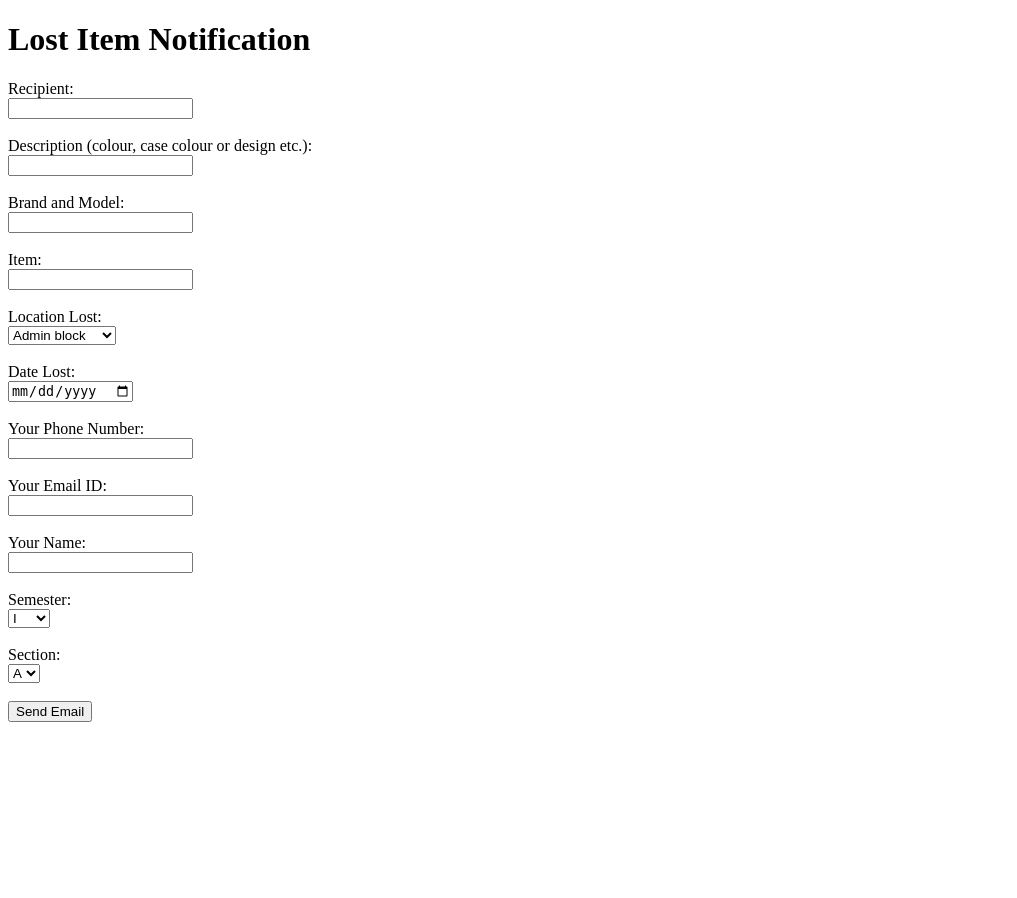
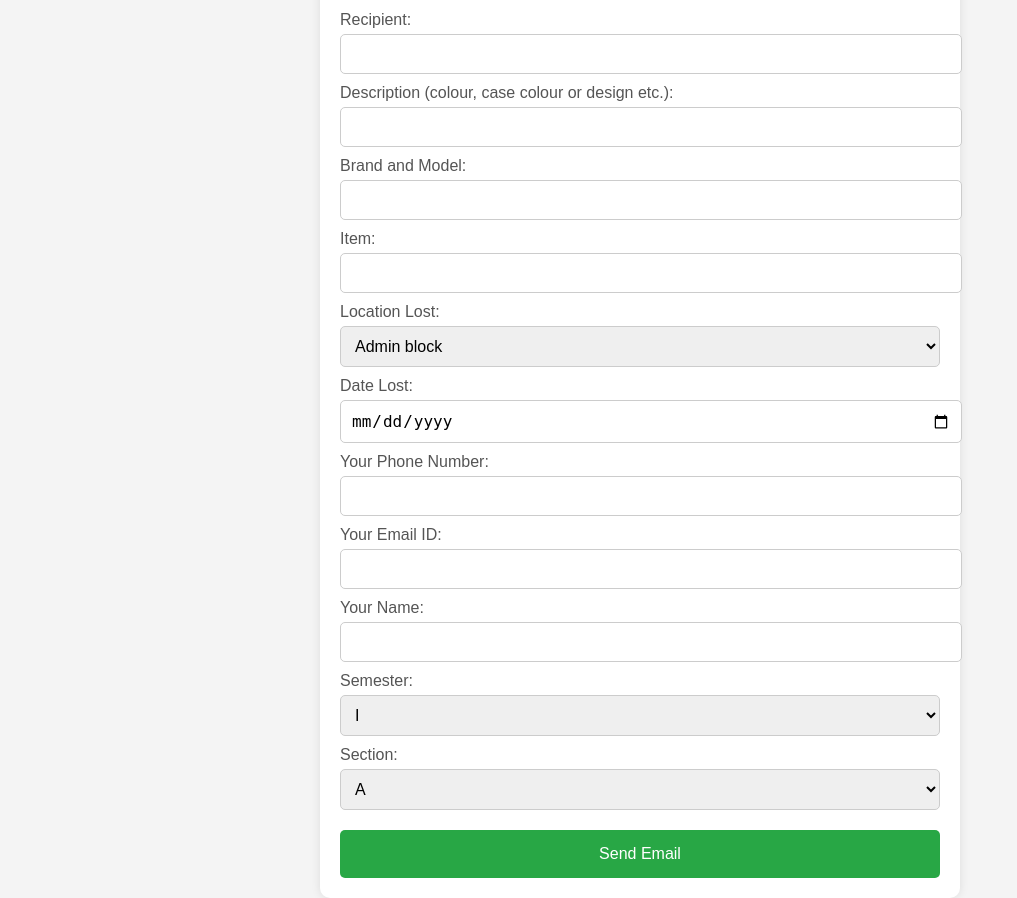
Before and after one commit to LAKSHDGR8/FormToEmail, a Flask app: page / in a window 1280 px wide. Shown: the whole page, without its empty margins (0-1017 px from the left). Before the commit the page ends 722 px from the top, so only its background shows below. Run offline with Flask 3, Linux system fonts and the light colour scheme.

Commit message:
Security and design improvements.

```diff
--- a/app.py
+++ b/app.py
@@ -1,17 +1,22 @@
 from flask import Flask, render_template, request, redirect, url_for, flash
 from flask_mail import Mail, Message
+from dotenv import load_dotenv
+import os
 import logging
 
 app = Flask(__name__)
 app.secret_key = 'supersecretkey'
+
+# Load environment variables from .env file
+load_dotenv()
 
 # Configuration for Flask-Mail
 app.config['MAIL_SERVER'] = 'smtp.gmail.com'
 app.config['MAIL_PORT'] = 587
 app.config['MAIL_USE_TLS'] = True
 app.config['MAIL_USE_SSL'] = False
-app.config['MAIL_USERNAME'] = 'lakshshetty16@gmail.com'
-app.config['MAIL_PASSWORD'] = 'yqkc crcg hgsc jmfj'
+app.config['MAIL_USERNAME'] = os.getenv('MAIL_USERNAME')
+app.config['MAIL_PASSWORD'] = os.getenv('MAIL_PASSWORD')
 
 mail = Mail(app)
 
--- a/templates/index.html
+++ b/templates/index.html
@@ -4,23 +4,83 @@
     <meta charset="UTF-8">
     <meta name="viewport" content="width=device-width, initial-scale=1.0">
     <title>Lost Item Notification</title>
+    <style>
+        body {
+            font-family: Arial, sans-serif;
+            background-color: #f4f4f4;
+            display: flex;
+            justify-content: center;
+            align-items: center;
+            height: 100vh;
+            margin: 0;
+        }
+        .container {
+            background-color: white;
+            padding: 20px;
+            border-radius: 10px;
+            box-shadow: 0 0 10px rgba(0, 0, 0, 0.1);
+            width: 50%;
+            max-width: 600px;
+        }
+        h1 {
+            text-align: center;
+            color: #333;
+        }
+        form {
+            display: flex;
+            flex-direction: column;
+        }
+        label {
+            margin: 10px 0 5px;
+            color: #555;
+        }
+        input[type="text"], input[type="email"], input[type="date"], select, textarea {
+            padding: 10px;
+            border: 1px solid #ccc;
+            border-radius: 5px;
+            font-size: 16px;
+            width: 100%;
+        }
+        textarea {
+            resize: vertical;
+        }
+        input[type="submit"] {
+            background-color: #28a745;
+            color: white;
+            border: none;
+            padding: 15px;
+            border-radius: 5px;
+            font-size: 16px;
+            cursor: pointer;
+            margin-top: 20px;
+        }
+        input[type="submit"]:hover {
+            background-color: #218838;
+        }
+        .message {
+            margin-top: 20px;
+            color: red;
+            text-align: center;
+        }
+    </style>
 </head>
 <body>
+    <div class="container">
         <h1>Lost Item Notification</h1>
         <form action="{{ url_for('send_email') }}" method="post">
-        <label for="recipient">Recipient:</label><br>
-        <input type="email" id="recipient" name="recipient" required><br><br>
+            <label for="recipient">Recipient:</label>
+            <input type="email" id="recipient" name="recipient" required>
 
-        <label for="description">Description (colour, case colour or design etc.):</label><br>
-        <input type="text" id="description" name="description" required><br><br>
+            <label for="description">Description (colour, case colour or design etc.):</label>
+            <input type="text" id="description" name="description" required>
 
-        <label for="model">Brand and Model:</label><br>
-        <input type="text" id="model" name="model" required><br><br>
+            <label for="model">Brand and Model:</label>
+            <input type="text" id="model" name="model" required>
 
-        <label for="item">Item:</label><br>
-        <input type="text" id="item" name="item" required><br><br>
+            <label for="item">Item:</label>
+            <input type="text" id="item" name="item" required>
 
-        <label for="location">Location Lost:</label><br>
+            <label for="location">Location Lost:</label>
             <select id="location" name="location" required>
                 <option value="Admin block">Admin block</option>
                 <option value="GJB">GJB</option>
@@ -28,21 +88,21 @@
                 <option value="NRN">NRN</option>
                 <option value="North Campus">North Campus</option>
                 <option value="Campus">Campus</option>
-        </select><br><br>
+            </select>
 
-        <label for="date">Date Lost:</label><br>
-        <input type="date" id="date" name="date" required><br><br>
+            <label for="date">Date Lost:</label>
+            <input type="date" id="date" name="date" required>
 
-        <label for="sender_phone">Your Phone Number:</label><br>
-        <input type="text" id="sender_phone" name="sender_phone" required><br><br>
+            <label for="sender_phone">Your Phone Number:</label>
+            <input type="text" id="sender_phone" name="sender_phone" required>
 
-        <label for="sender_email">Your Email ID:</label><br>
-        <input type="email" id="sender_email" name="sender_email" required><br><br>
+            <label for="sender_email">Your Email ID:</label>
+            <input type="email" id="sender_email" name="sender_email" required>
 
-        <label for="name">Your Name:</label><br>
-        <input type="text" id="name" name="name" required><br><br>
+            <label for="name">Your Name:</label>
+            <input type="text" id="name" name="name" required>
 
-        <label for="semester">Semester:</label><br>
+            <label for="semester">Semester:</label>
             <select id="semester" name="semester" required>
                 <option value="I">I</option>
                 <option value="II">II</option>
@@ -52,27 +112,30 @@
                 <option value="VI">VI</option>
                 <option value="VII">VII</option>
                 <option value="VIII">VIII</option>
-        </select><br><br>
+            </select>
 
-        <label for="section">Section:</label><br>
+            <label for="section">Section:</label>
             <select id="section" name="section" required>
                 <option value="A">A</option>
                 <option value="B">B</option>
                 <option value="C">C</option>
                 <option value="D">D</option>
-        </select><br><br>
+            </select>
 
             <input type="submit" value="Send Email">
         </form>
 
         {% with messages = get_flashed_messages() %}
             {% if messages %}
+                <div class="message">
                     <ul>
                         {% for message in messages %}
                             <li>{{ message }}</li>
                         {% endfor %}
                     </ul>
+                </div>
             {% endif %}
         {% endwith %}
+    </div>
 </body>
 </html>
```
Also changed, not shown: 1 other file. Lines whose indentation alone changed are shown as unchanged.
